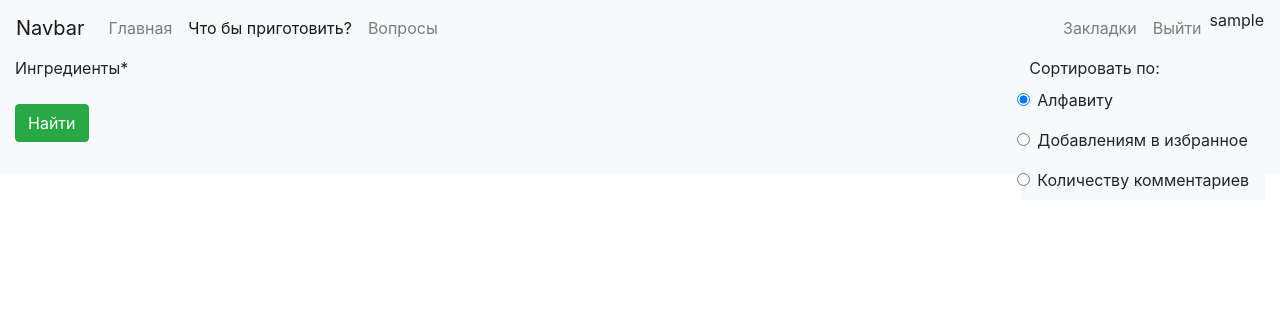
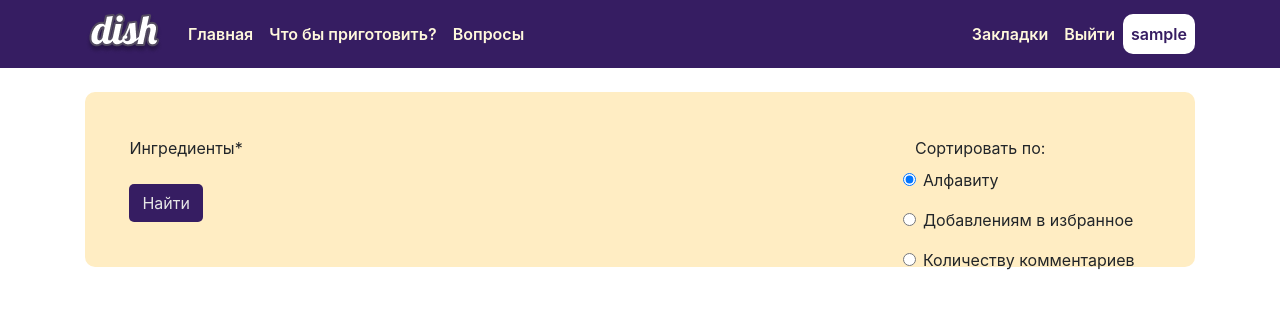
Before and after one commit to shestakovar/Web, a Django app: page /legacy/find in a window 1280 px wide. Shown: the top 309 px of the page. Run offline with Django 3.2, Linux system fonts and the light colour scheme; the visitor is signed in with stand-in values (Sample User, id 1); data that the repository does not hold is empty; some libraries are stand-ins or nearby versions.

Commit message:
Final verstka

```diff
--- a/dish/mpa/static/css/home.css
+++ b/dish/mpa/static/css/home.css
@@ -61,3 +61,8 @@
 .description {
     padding: 10px;
 }
+
+.btn-custom {
+    background-color: #361D62;
+    color: #361D62;
+}
--- a/dish/mpa/templates/base.html
+++ b/dish/mpa/templates/base.html
@@ -8,16 +8,25 @@
   <link rel="stylesheet" href="{% static 'css/home.css' %}" type="text/css">
   <link rel="stylesheet" href="https://maxcdn.bootstrapcdn.com/bootstrap/4.0.0/css/bootstrap.min.css"
     integrity="sha384-Gn5384xqQ1aoWXA+058RXPxPg6fy4IWvTNh0E263XmFcJlSAwiGgFAW/dAiS6JXm" crossorigin="anonymous">
-</head>
+  </head>
 
 <body>
-  <nav class="navbar navbar-expand-sm navbar-light bg-light">
-    <a class="navbar-brand" href="#">Navbar</a>
+  <style>
+    .nav-link {
+      font-weight: 600;
+    }
+  </style>
+  <nav class="navbar navbar-expand-sm" style="background-color: #361D62;">
+    <div class="container">
+    <a class="navbar-brand" href="#"><img src="{% static 'img/Dish.png' %}" alt=""></a>
     <button class="navbar-toggler" type="button" data-toggle="collapse" data-target="#navbarSupportedContent"
       aria-controls="navbarSupportedContent" aria-expanded="false" aria-label="Toggle navigation">
       <span class="navbar-toggler-icon"></span>
     </button>
-
+    <style>
+      a {color:cornsilk;}
+      a:hover {color: darkgray;}
+    </style>
     <div class="collapse navbar-collapse" id="navbarSupportedContent">
       <ul class="navbar-nav mr-auto">
         {% url 'home' as url_home %}
@@ -44,7 +53,11 @@
         <li class="nav-item {% if url_logout == request.path %}active{% endif %}">
           <a class="nav-link" href="{{url_logout}}?next={{request.path}}">Выйти</a>
         </li>
-        {{request.user}}
+        </li>
+        {% url 'logout' as url_logout %}
+        <li class="nav-item {% if url_logout == request.path %}active{% endif %}">
+          <div class="nav-link" style="font-weight: 600; color: #361D62; background-color: #fff; border-radius: 10px;">{{request.user}}</div>
+        </li>
         {% else %}
         {% url 'login' as url_login %}
         <li class="nav-item {% if url_login == request.path %}active{% endif %}">
@@ -55,15 +68,16 @@
 
       </ul>
     </div>
+  </div>
   </nav>
 
-  <div class="container-fluid bg-light">
+  <div class="container">
     {% block sort %}
     {% endblock %}
   </div>
 
 
-  <div class="container-fluid bg-light">
+  <div class="container;">
     {% block content %}
     {% endblock %}
   </div>
--- a/dish/mpa/templates/find.html
+++ b/dish/mpa/templates/find.html
@@ -5,9 +5,9 @@
 {% block title %}Что бы приготовить?{% endblock %}
 
 {% block sort %}
-<form method="get" class="bg-light">
-    <div class="containter-fluid">
-        <div class="float-md-right bg-light px-md-2 form-group">
+<form method="get" class="mt-4" style="background-color: #FFEDC3; border-radius: 10px; padding: 4%;">
+    <div class="containter">
+        <div class="float-md-right px-md-2 form-group">
             <span>Сортировать по:</span>
             <div class="form-check p-2">
                 <input class="form-check-input" type="radio" name="sortBy" id="exampleRadios1" value="alph" checked>
@@ -30,10 +30,11 @@
                 </label>
             </div>
         </div>
+        {{form|crispy}}
+        <button type="submit" style="background-color: #361D62; border-radius: 5px; color: #e6e6e6;" class="btn">Найти</button>
+    </div>
 
-        {{form|crispy}}
-        <button type="submit" class="btn btn-success">Найти</button>
-    </div>
+</div>
 
 </form>
 {% endblock %}
--- a/dish/mpa/templates/home.html
+++ b/dish/mpa/templates/home.html
@@ -3,8 +3,50 @@
 {% block title %}Главная{% endblock %}
 
 {% block sort %}
+<style>
+  .pulse:hover {
+  -webkit-animation-name: pulse;
+  animation-name: pulse;
+  -webkit-animation-duration: 1s;
+  animation-duration: 1s;
+  -webkit-animation-fill-mode: both;
+  animation-fill-mode: both;
+  }
+  @-webkit-keyframes pulse {
+  0% {
+  -webkit-transform: scale3d(1, 1, 1);
+  transform: scale3d(1, 1, 1);
+  }
+  50% {
+  -webkit-transform: scale3d(1.05, 1.05, 1.05);
+  transform: scale3d(1.05, 1.05, 1.05);
+  }
+  100% {
+  -webkit-transform: scale3d(1, 1, 1);
+  transform: scale3d(1, 1, 1);
+  }
+  }
+  @keyframes pulse {
+  0% {
+  -webkit-transform: scale3d(1, 1, 1);
+  transform: scale3d(1, 1, 1);
+  }
+  50% {
+  -webkit-transform: scale3d(1.05, 1.05, 1.05);
+  transform: scale3d(1.05, 1.05, 1.05);
+  }
+  100% {
+  -webkit-transform: scale3d(1, 1, 1);
+  transform: scale3d(1, 1, 1);
+  }
+  }
+
+×
+</style>
+
 <div class="float-md-right bg-light px-md-2">
   <form method="get">
+    <div class="mt-5">
     <span>Сортировать по:</span>
     <div class="form-check p-2">
       <input class="form-check-input" type="radio" name="sortBy" id="exampleRadios1" value="alph" checked>
@@ -26,16 +68,17 @@
         Количеству комментариев
       </label>
     </div>
-    <button type="submit" class="btn btn-success p-2">Сортировать</button>
-  </form>
+    <button type="submit" style="background-color: #361D62; border-radius: 5px; color: #e6e6e6;" class="btn btn-none p-2">Сортировать</button>
+  </div>
+    </form>
 </div>
 {% endblock %}
 
 {% block content %}
-
+<div class="container">
 <div class="cards p-3">
   {% for i in list_dishes %}
-  <div class="card ">
+  <div class="card mt-5 pulse">
     <div class="embed-responsive embed-responsive-4by3">
       <img src="{{i.img.url}}" class="card-img-top embed-responsive-item " alt="...">
     </div>
@@ -48,16 +91,16 @@
         {% endfor %}
       </ul>
       </p>
-      <a href="{% url 'detail_page' i.pk %}" class="btn btn-primary mt-auto">Перейти</a>
+      <a href="{% url 'detail_page' i.pk %}" class="btn mt-auto" style="background-color: #361D62;">Перейти</a>
     </div>
     <div class="card-footer">
       Комментарии: {{ i.comment_set.count }}
       <form method='POST' action="add_remove_bookmark/{{i.id}}">
         {% csrf_token %}
         {% if request.user in i.bookmarks.all %}
-        <button type='submit'>Удалить из закладок</button>
+        <button type='submit' style="border: 2px solid #361D62; border-radius: 5px; color: #361D62;">Удалить из закладок</button>
         {% else %}
-        <button type='submit'>Добавить в закладки</button>
+        <button type='submit' style="border: 2px solid #361D62; border-radius: 5px; color: #361D62;">Добавить в закладки</button>
         {% endif %}
       </form>
       <div>В закладках у {{i.bookmarks.all.count}} пользователя(ей)</div>
@@ -65,5 +108,6 @@
   </div>
   {% endfor %}
 </div>
+</div>
 
 {% endblock %}
--- a/dish/mpa/templates/registration/register.html
+++ b/dish/mpa/templates/registration/register.html
@@ -5,11 +5,12 @@
 {% block title %}Регистрация{% endblock %}
 
 {% block content %}
-
+<div class="container col-4 mt-5">
 <form method="post">
   {% csrf_token %}
   {{ form|crispy }}
-  <button type="submit" class="btn btn-success">Зарегистрироваться</button>
+  <button type="submit" style="background-color: #361D62; border-radius: 5px; color: #ffffff" class="btn">Зарегистрироваться</button>
 </form>
+</div>
 
 {% endblock %}
```
Also changed, not shown: dish/mpa/templates/question_detail.html (+4 -4 lines), dish/mpa/templates/questions.html (+4 -4 lines), dish/mpa/templates/registration/login.html (+8 -4 lines), dish/mpa/static/img/Dish.png (added).
